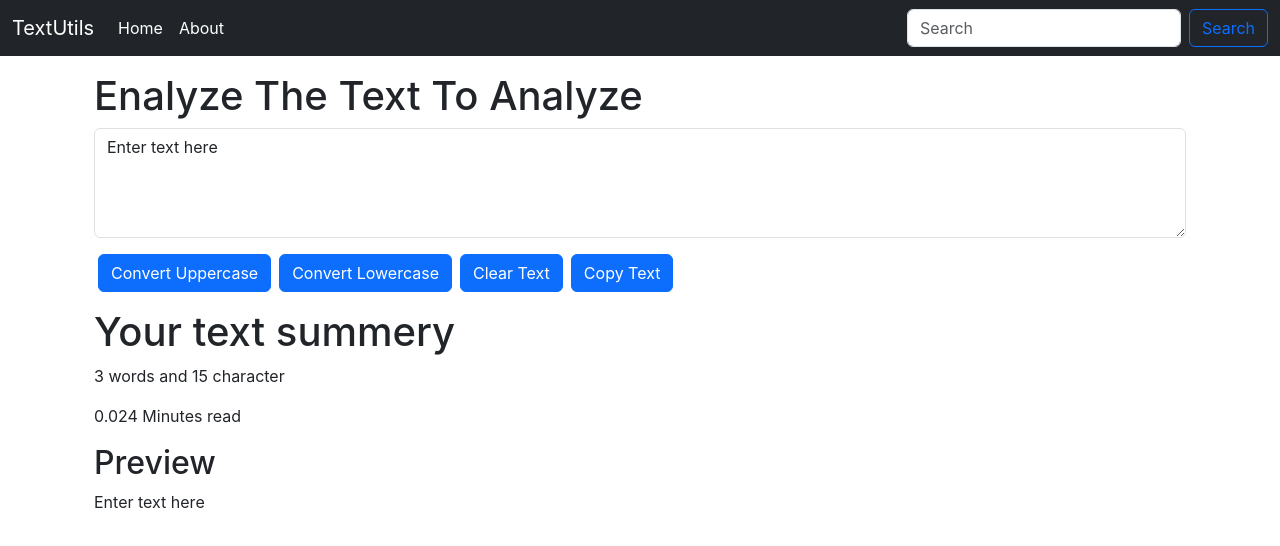
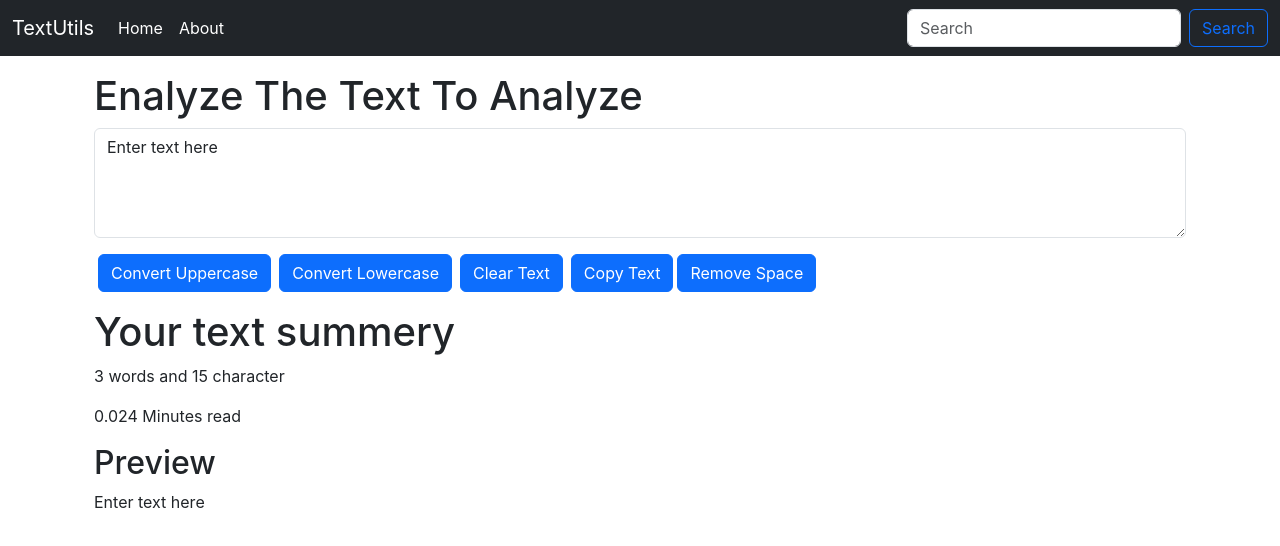
Before and after one commit to faiaz-bot/project0, a React (Create React App) app: page / in a window 1280 px wide. Shown: the top 546 px of the page. Built offline with nearby package versions, Linux system fonts and the light colour scheme.

Commit message:
Impliment remove extra space

```diff
--- a/src/components/TextForm.js
+++ b/src/components/TextForm.js
@@ -31,6 +31,9 @@ export default function TextForm(props){
                 copy(text);
                 alert(`you have copied "${text}"`)
             }}>Copy Text</button>
+            <button className="btn btn-primary max-1" onClick={() =>{
+                setText(text.replace(/\s+/g, ' ').trim());
+            }}>Remove Space</button>
 
         </div>
             <div className="container my-3">
```
